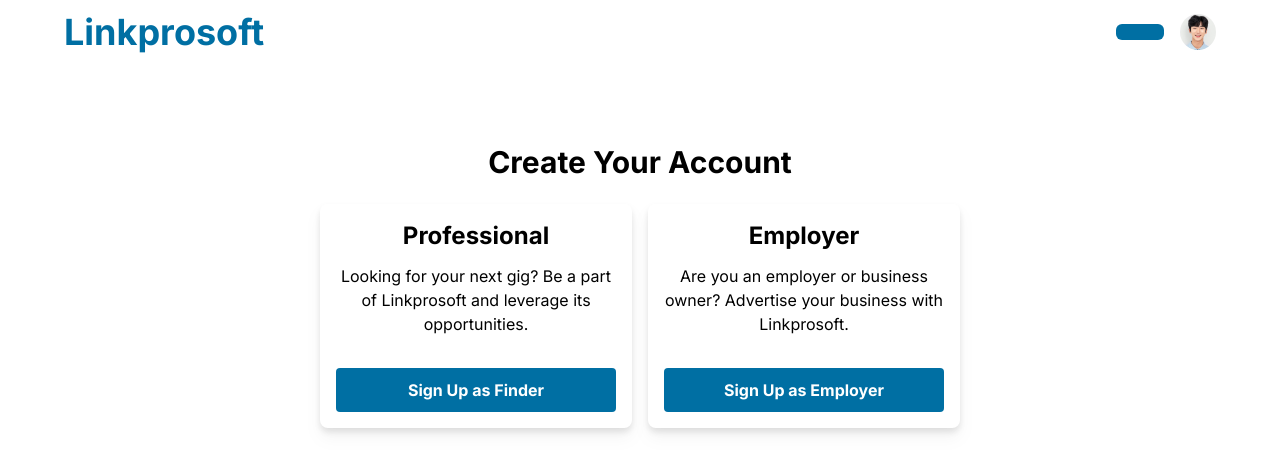
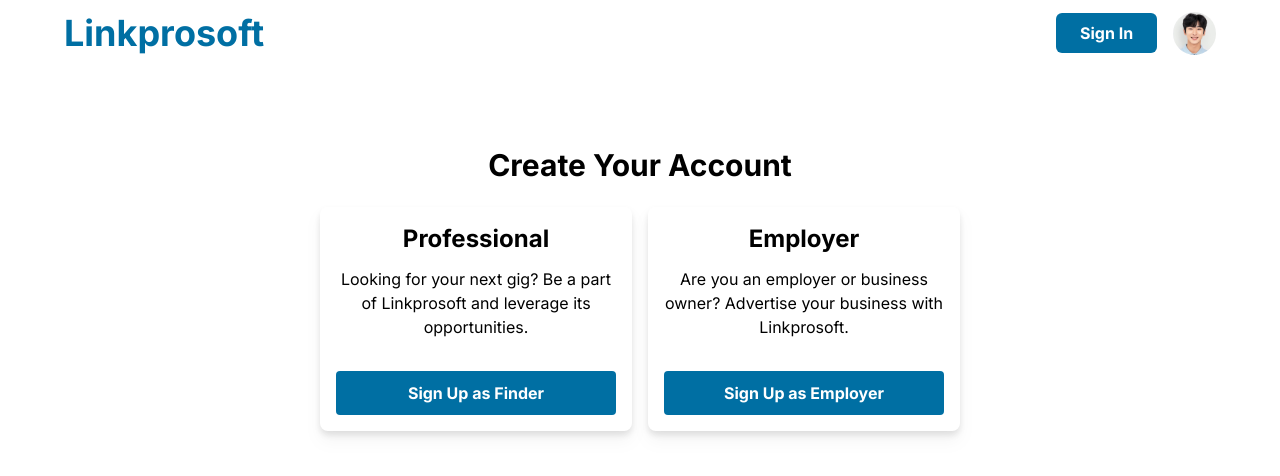
Before and after one commit to german-machine/Linkprosoft, a React (Vite) app in the folder Front-end/: page /signup-as in a window 1280 px wide. Shown: the top 476 px of the page. Built offline with nearby package versions, Linux system fonts and the light colour scheme.

Commit message:
added the pageHeader prop to the HeaderBanner component

```diff
--- a/Front-end/src/Pages/Login&SignUp/SignUpAs.jsx
+++ b/Front-end/src/Pages/Login&SignUp/SignUpAs.jsx
@@ -10,6 +10,7 @@ const SignUpAs = () => {
         logoColor="#006FA3"
         btnColor="#006FA3"
         btnTextColor="#ffffff"
+        pageHeader='Sign In'
       />
 
       <section className='w-full flex flex-grow flex-1 py-20'>
```
